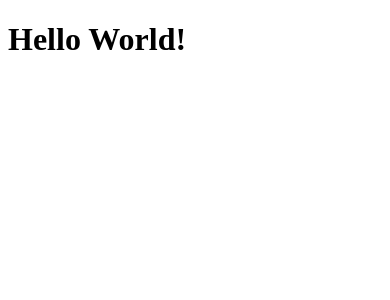
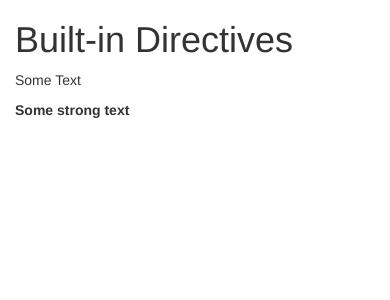
Before and after one commit to fernandotnl/vuejs-course, a Vue app: page / in a window 390 px wide. Shown: the top 300 px of the page. Built offline with nearby package versions, Linux system fonts and the light colour scheme.

Commit message:
Built-in directives

```diff
--- a/public/index.html
+++ b/public/index.html
@@ -4,6 +4,7 @@
     <meta charset="utf-8">
     <meta http-equiv="X-UA-Compatible" content="IE=edge">
     <meta name="viewport" content="width=device-width,initial-scale=1.0">
+    <link rel="stylesheet" href="https://maxcdn.bootstrapcdn.com/bootstrap/3.3.7/css/bootstrap.min.css" integrity="sha384-BVYiiSIFeK1dGmJRAkycuHAHRg32OmUcww7on3RYdg4Va+PmSTsz/K68vbdEjh4u" crossorigin="anonymous">
     <link rel="icon" href="<%= BASE_URL %>favicon.ico">
     <title>vuejs-course-app</title>
   </head>
--- a/src/App.vue
+++ b/src/App.vue
@@ -1,5 +1,13 @@
 <template>
-  <h1>Hello World!</h1>
+  <div class="container">
+    <div class="row">
+      <div class="col-xs-12 col-sm-8 col-sm-offset-2 col-md-6 col-md-offset-3">
+        <h1>Built-in Directives</h1>
+        <p v-text="'Some Text'"></p>
+        <p v-html="'<strong>Some strong text</strong>'"></p>
+      </div>
+    </div>
+  </div>
 </template>
 
 <script>
```
